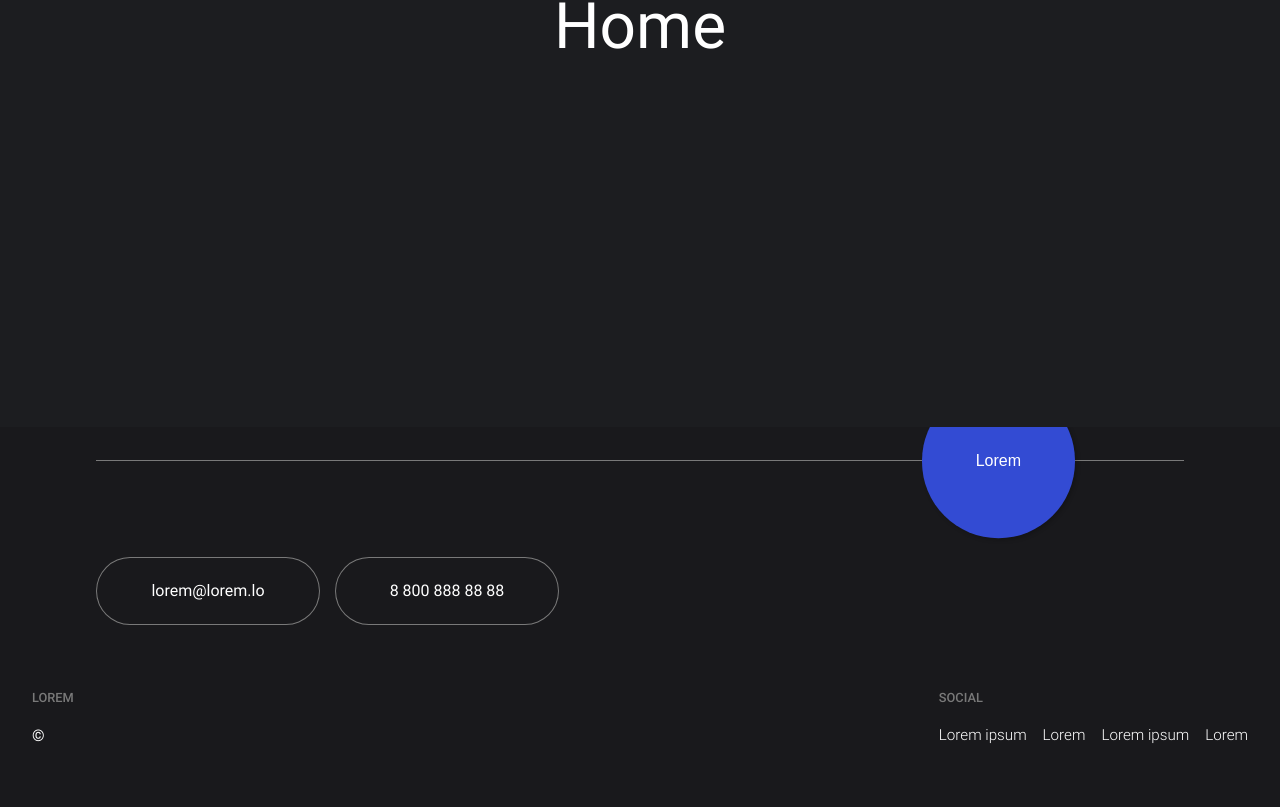
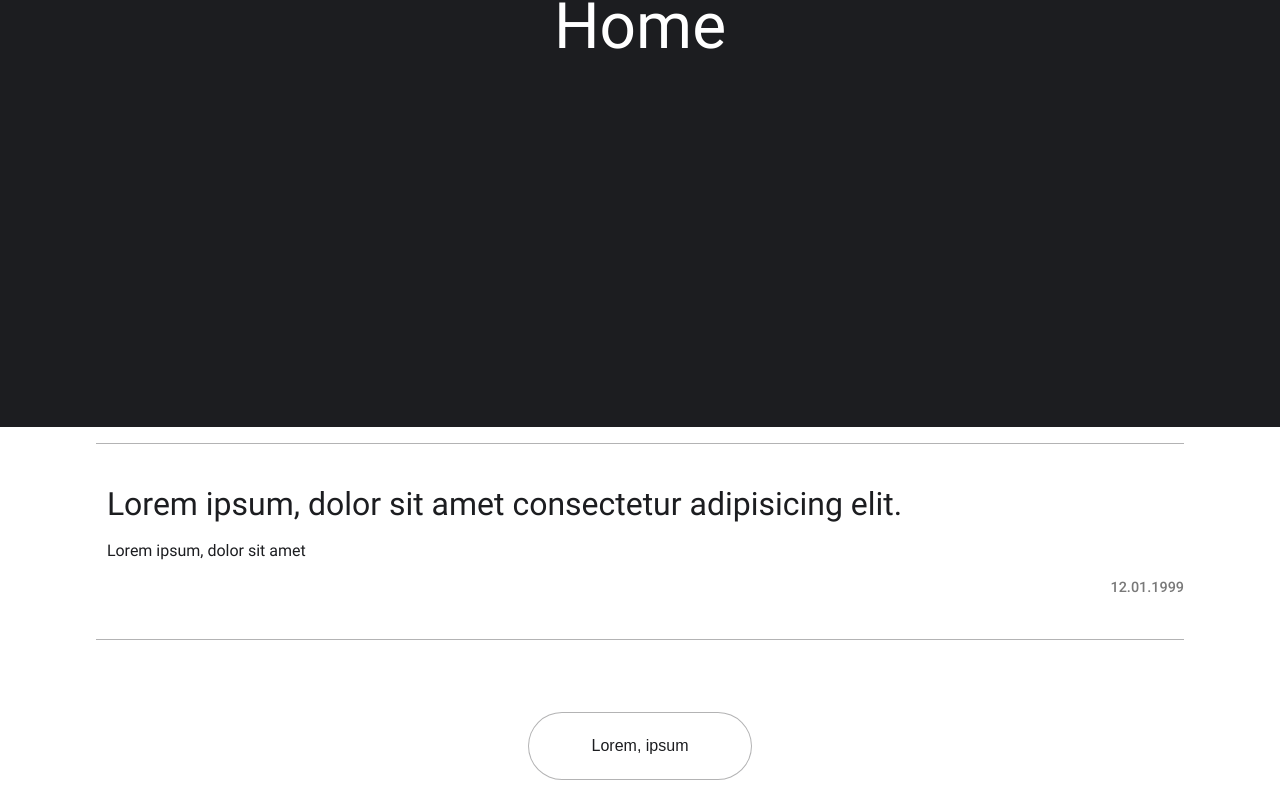
Before and after one commit to nikkkkolay/mauverse, a React (Vite) app: page / in a window 1280 px wide. Shown: the part 1173-1980 px from the top of the page. Before the commit the page ends 1953 px from the top, so only its background shows below. Built offline with nearby package versions, Linux system fonts and the light colour scheme; grey boxes are pictures that could not be loaded; the HTML template or start-up script is replaced by a standard one.

Commit message:
вёрстка блока новостей и анимации

```diff
--- a/src/assets/variables.css
+++ b/src/assets/variables.css
@@ -8,6 +8,7 @@
     --element-primary-alpha: #19191c;
     --element-primary-gamma: #455ce9;
     --element-primary-beta: #334bd3;
+    --element-primary-delta: #ffffff;
 
     --scroll-primary-alpha: #4b4d4e;
 
--- a/src/components/Button/Button.module.css
+++ b/src/components/Button/Button.module.css
@@ -23,6 +23,24 @@
     box-shadow: inset 0px 0px 0px 1px var(--text-primary-delta);
 }
 
+.tertiary {
+    position: relative;
+    border-radius: 2.125em;
+    padding: 0 2.5em;
+    font-size: 1em;
+    width: 100%;
+    max-width: 14em;
+    height: 4.25em;
+    background-color: var(--element-primary-delta);
+    color: var(--text-primary-alpha);
+    box-shadow: inset 0px 0px 0px 1px var(--text-primary-beta);
+}
+
+.tertiary:hover {
+    color: var(--text-primary-gamma);
+    transition: all 0.5s ease;
+}
+
 .wrapper {
     display: flex;
     align-items: center;
--- a/src/components/Button/Button.tsx
+++ b/src/components/Button/Button.tsx
@@ -4,7 +4,7 @@ import classnames from 'classnames';
 import styles from './Button.module.css';
 
 type Tag = 'a' | 'li' | 'button' | 'div';
-type Type = 'primary' | 'secondary';
+type Type = 'primary' | 'secondary' | 'tertiary';
 
 interface Props {
     type?: Type;
@@ -25,7 +25,7 @@ export const Button = ({ className, onClick, isInView = true, children, fill, as
             fill={fill}
             href={href}
             as={as}
-            className={classnames(styles.button, { [styles.secondary]: type === 'secondary' }, className)}
+            className={classnames(styles.button, { [styles.secondary]: type === 'secondary', [styles.tertiary]: type === 'tertiary' }, className)}
         >
             <ParallaxElement as="div" className={styles.wrapper}>
                 {children}
--- a/src/pages/MainPage/MainPage.tsx
+++ b/src/pages/MainPage/MainPage.tsx
@@ -1,5 +1,10 @@
-import { AboutSection } from '../../sections';
+import { AboutSection, NewsSection } from '../../sections';
 
 export const MainPage = (): JSX.Element => {
-    return <AboutSection />;
+    return (
+        <>
+            <AboutSection />
+            <NewsSection />
+        </>
+    );
 };
--- a/src/sections/AboutSection/AboutSection.module.css
+++ b/src/sections/AboutSection/AboutSection.module.css
@@ -1,7 +1,6 @@
 .aboutSection {
     position: relative;
     z-index: 10;
-    background-color: var(--bg-primary-gamma);
 }
 
 .container {
@@ -12,7 +11,7 @@
 
 .buttonFixed {
     z-index: 10000;
-    right: 18%;
+    right: 13%;
     top: unset;
 }
 
--- a/src/sections/AboutSection/AboutSection.tsx
+++ b/src/sections/AboutSection/AboutSection.tsx
@@ -59,7 +59,7 @@ export const AboutSection = (): JSX.Element => {
                 </motion.div>
             </Container>
             <BigButtonRow style={{ y: buttonTop, x: 15 }}>
-                <Button className={styles.buttonFixed}>
+                <Button className={styles.buttonFixed} fill>
                     <p>Lorem</p>
                 </Button>
             </BigButtonRow>
--- a/src/sections/ContactSection/ContactSection.module.css
+++ b/src/sections/ContactSection/ContactSection.module.css
@@ -10,8 +10,7 @@
 }
 
 .container {
-    padding-top: calc(var(--gap-padding) * 5);
-    padding-bottom: calc(var(--gap-padding) * 2);
+    padding-bottom: calc(var(--gap-padding) * 2.5);
 }
 
 .titleContainer {
--- /dev/null
+++ b/src/sections/NewsSection/NewsSection.module.css
@@ -0,0 +1,69 @@
+.section {
+	width: 100%;
+	max-width: 1440px;
+}
+
+.container {
+	display: flex;
+	flex-direction: column;
+	align-items: center;
+	padding-top: 0;
+	padding-bottom: calc(var(--section-padding) / 2);
+}
+
+.titleContainer {
+	width: 100%;
+	border-bottom: 1px solid var(--text-primary-beta);
+	padding-bottom: calc(var(--section-padding) / 4);
+}
+
+.title {
+	text-transform: uppercase;
+	font-size: 0.8em;
+	font-weight: 500;
+	color: var(--text-primary-delta);
+}
+
+.newsList {
+	width: 100%;
+	padding-bottom: calc(var(--section-padding) / 2);
+}
+
+.newsItem {
+	list-style-type: none;
+	border-bottom: 1px solid var(--text-primary-beta);
+}
+
+.newsItem a {
+	display: block;
+	padding: calc(var(--section-padding) / 3.5) 0 calc(var(--section-padding) / 3.5) 0;
+	color: var(--text-primary-alpha);
+}
+
+.newsItem h3 {
+	font-size: clamp(1.4rem, 2.5vw, 2rem);
+}
+
+.row {
+	display: flex;
+	flex-direction: column;
+	gap: var(--gap-padding);
+	width: 90%;
+	padding-left: 1%;
+}
+
+.date {
+	display: block;
+	margin: var(--gap-padding) 0 0 0;
+	text-align: end;
+	text-transform: uppercase;
+	font-size: 0.9em;
+	font-weight: 500;
+	color: var(--text-primary-delta);
+}
+
+@media screen and (max-width: 780px) {
+	.row:first-child {
+		width: 100%;
+	}
+}
--- /dev/null
+++ b/src/sections/NewsSection/NewsSection.tsx
@@ -0,0 +1,70 @@
+import { useRef } from 'react';
+import { motion } from 'framer-motion';
+import { Button, Container } from '../../components';
+import styles from './NewsSection.module.css';
+
+export const NewsSection = () => {
+    const ref = useRef(null);
+
+    return (
+        <section className={styles.section}>
+            <Container className={styles.container}>
+                <div className={styles.titleContainer}>
+                    <span className={styles.title}>Lorem</span>
+                </div>
+                <ul className={styles.newsList}>
+                    <li className={styles.newsItem} ref={ref}>
+                        <motion.a
+                            href=""
+                            whileHover={{
+                                x: '1%',
+                                color: '#797979',
+                                transition: { duration: 0.3 },
+                            }}
+                            initial={{ x: '5%', opacity: 0 }}
+                            whileInView={{
+                                x: 0,
+                                opacity: 1,
+                                transition: { ease: 'linear', duration: 0.3, delay: 0.1 },
+                            }}
+                        >
+                            <div className={styles.row}>
+                                <h3>Lorem ipsum, dolor sit amet consectetur adipisicing elit. Odit ea praesentium ex doloribus quod dolorem pariatur magnam </h3>
+                                <p>
+                                    Lorem ipsum, dolor sit amet consectetur adipisicing elit. Odit ea praesentium ex doloribus quod dolorem pariatur magnam reiciendis reprehenderit
+                                    nam.
+                                </p>
+                            </div>
+                            <span className={styles.date}>12.01.1999</span>
+                        </motion.a>
+                    </li>
+                    <li className={styles.newsItem} ref={ref}>
+                        <motion.a
+                            href=""
+                            whileHover={{
+                                x: '0.5%',
+                                color: '#797979',
+                                transition: { duration: 0.1 },
+                            }}
+                            initial={{ x: '5%', opacity: 0 }}
+                            whileInView={{
+                                x: 0,
+                                opacity: 1,
+                                transition: { ease: 'linear', duration: 0.3, delay: 0.2 },
+                            }}
+                        >
+                            <div className={styles.row}>
+                                <h3>Lorem ipsum, dolor sit amet consectetur adipisicing elit.</h3>
+                                <p>Lorem ipsum, dolor sit amet</p>
+                            </div>
+                            <span className={styles.date}>12.01.1999</span>
+                        </motion.a>
+                    </li>
+                </ul>
+                <Button className={styles.button} as="button" type="tertiary">
+                    Lorem, ipsum
+                </Button>
+            </Container>
+        </section>
+    );
+};
--- a/src/sections/index.ts
+++ b/src/sections/index.ts
@@ -1,2 +1,3 @@
 export { ContactSection } from './ContactSection/ContactSection';
 export { AboutSection } from './AboutSection/AboutSection';
+export { NewsSection } from './NewsSection/NewsSection';
```
